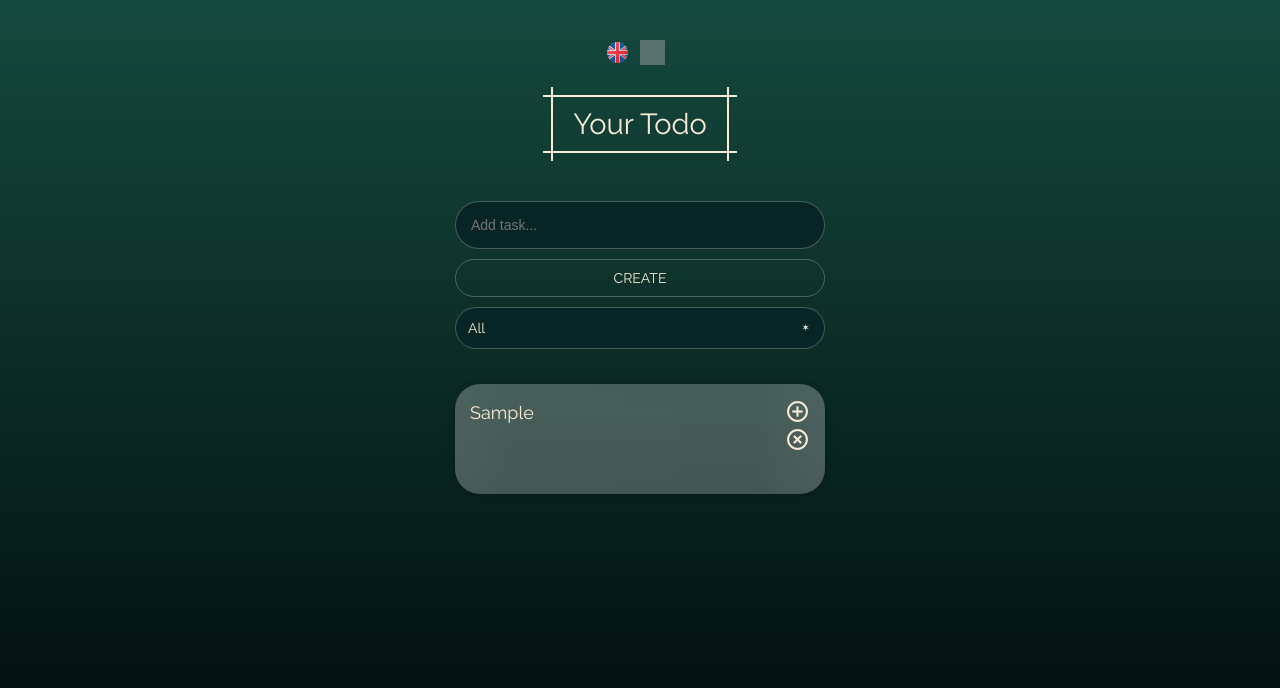
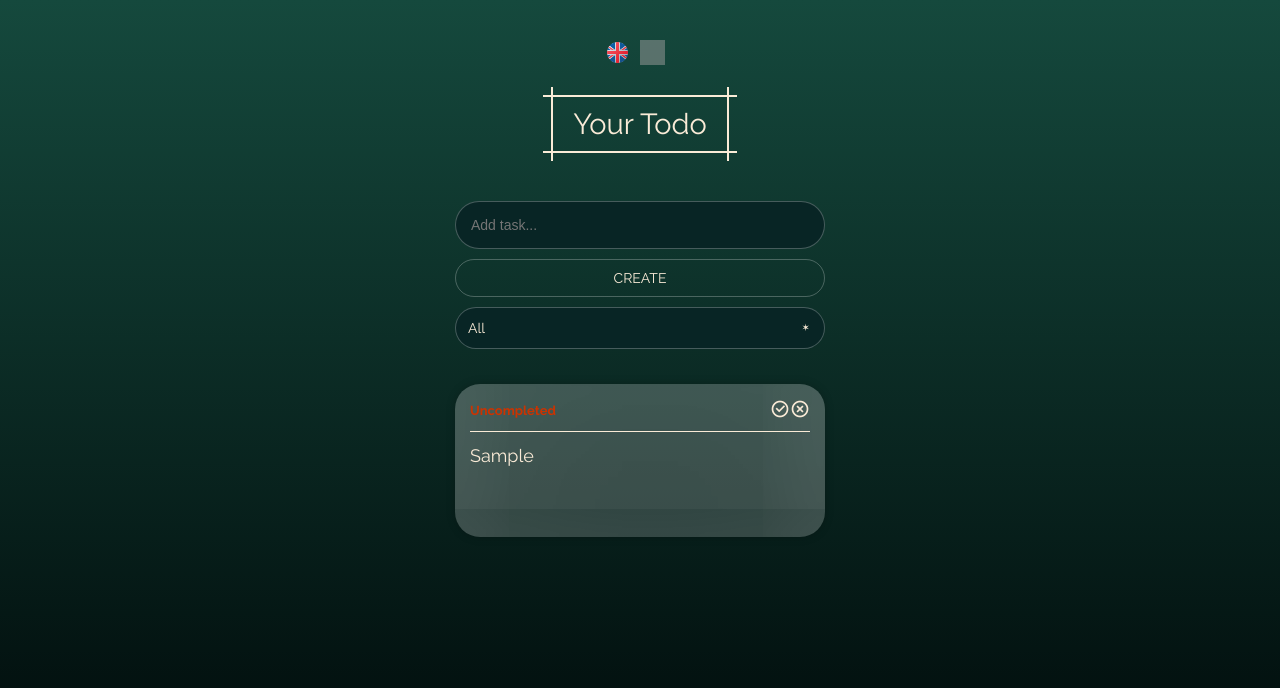
Before and after one commit to woodsmokeheart/Todo, a React (Create React App) app: page / in a window 1280 px wide. Both pictures are taken after typing "Sample" into the empty fields and a click on the button "CREATE". Shown: the top 688 px of the page. Built offline with nearby package versions, Linux system fonts and the light colour scheme; grey boxes are pictures that could not be loaded.

Commit message:
Card change. Added progress status.

```diff
--- a/src/components/Todo/Todo.js
+++ b/src/components/Todo/Todo.js
@@ -1,5 +1,6 @@
 import React, { useState } from "react";
 import css from "./Todo.module.scss";
+import { useTranslation } from "react-i18next";
 
 const Todo = ({ text, todos, setTodos, todo }) => {
   const [show, setShow] = useState(false);
@@ -21,13 +22,43 @@ const Todo = ({ text, todos, setTodos, todo }) => {
   };
   return (
     <div className={css.todo}>
+      <Buttons
+        completeHandler={completeHandler}
+        deleteHandler={deleteHandler}
+        show={show}
+        setShow={setShow}
+        text={text}
+        todo={todo}
+      />
       <p className={show ? css.showText : css.text}>{text}</p>
+    </div>
+  );
+};
+
+export default Todo;
+
+function Buttons({
+  completeHandler,
+  deleteHandler,
+  text,
+  show,
+  setShow,
+  todo,
+}) {
+  const { t } = useTranslation();
+  return (
+    <div className={css.buttons}>
+      <div className={css.status}>
+        <span style={{ color: todo?.completed ? "#00CC33" : "#CC3300" }}>
+          {todo?.completed ? t("Completed") : t("Uncompleted")}
+        </span>
+      </div>
       <div>
         <button className={css.button} onClick={completeHandler}>
-          <i className="ri-add-circle-line"></i>
+          <i className="ri-checkbox-circle-line" />
         </button>
         <button className={css.button} onClick={deleteHandler}>
-          <i className="ri-close-circle-line"></i>
+          <i className="ri-close-circle-line" />
         </button>
         {text.length >= 84 ? (
           <button className={css.button} onClick={() => setShow(!show)}>
@@ -37,6 +68,4 @@ const Todo = ({ text, todos, setTodos, todo }) => {
       </div>
     </div>
   );
-};
-
-export default Todo;
+}
--- a/src/components/Todo/Todo.module.scss
+++ b/src/components/Todo/Todo.module.scss
@@ -1,7 +1,4 @@
 .todo {
-  display: flex;
-  align-items: start;
-  justify-content: space-between;
   box-shadow: 0 0 1rem 0 rgba(0, 0, 0, 0.2);
   position: relative;
   z-index: 1;
@@ -37,23 +34,35 @@
 .text {
   height: 80px;
   overflow: hidden;
-  margin-right: 10px;
 }
 
 .showText {
   height: "100%";
 }
 
+.buttons {
+  margin-bottom: 10px;
+  padding-bottom: 10px;
+  border-bottom: 1px solid antiquewhite;
+  display: flex;
+  justify-content: space-between;
+  align-items: center;
+}
+
+.status {
+  display: flex;
+  span {
+    font-size: 13px;
+    font-weight: bold;
+  }
+}
+
 .button {
-  display: flex;
-  justify-content: center;
-  margin-bottom: 3px;
-
   &:hover {
     transform: rotate(360deg);
     transition: 1s;
   }
   i {
-    font-size: 25px;
+    font-size: 20px;
   }
 }
--- a/src/components/TodoList/TodoList.js
+++ b/src/components/TodoList/TodoList.js
@@ -3,11 +3,12 @@ import Todo from "../Todo/Todo";
 import EmptyBlock from "../EmptyBlock/EmptyBlock";
 
 function TodoList({ todos, setTodos, filteredTodos }) {
+  const reversed = filteredTodos.map((item) => item).reverse();
   return (
     <>
       {todos.length >= 1 ? (
         <>
-          {filteredTodos.map((todo) => (
+          {reversed.map((todo) => (
             <Todo
               setTodos={setTodos}
               todos={todos}
--- a/src/i18n.js
+++ b/src/i18n.js
@@ -17,8 +17,8 @@ const translationRu = {
   "Add task...": "Добавить задачу...",
   Create: "Создать",
   All: "Все",
-  Completed: "Завершенные",
-  Uncompleted: "Незавершенные",
+  Completed: "Завершено",
+  Uncompleted: "Незавершено",
 };
 
 i18n
```
